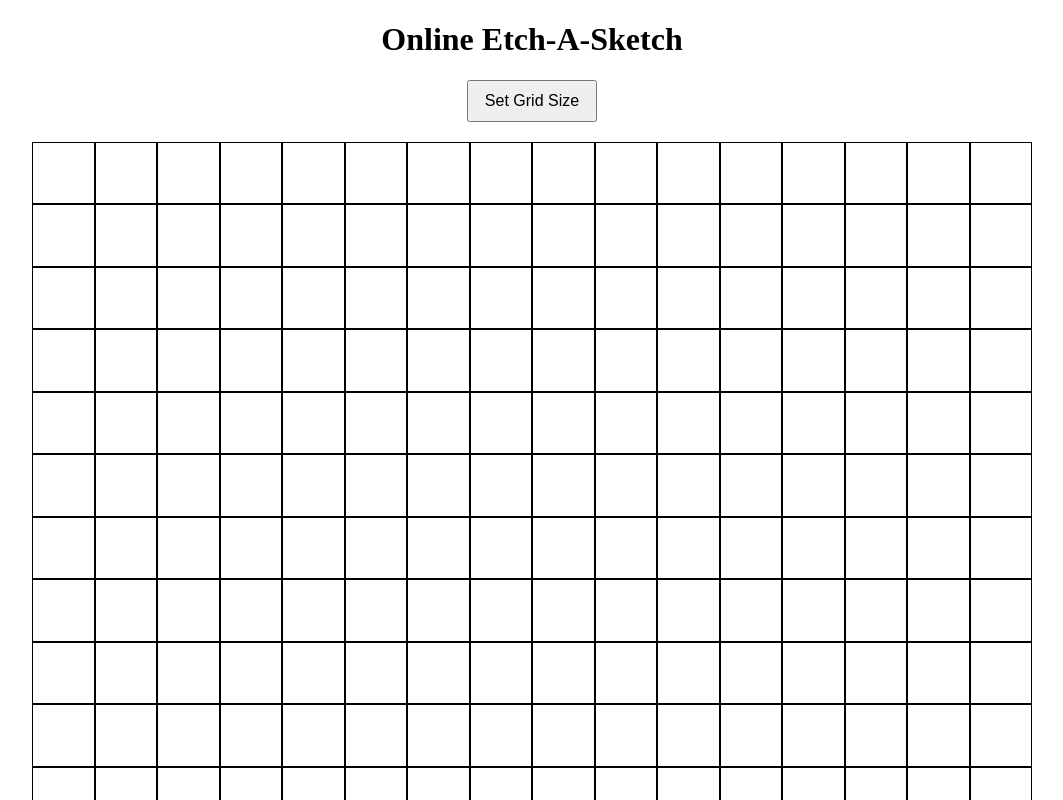
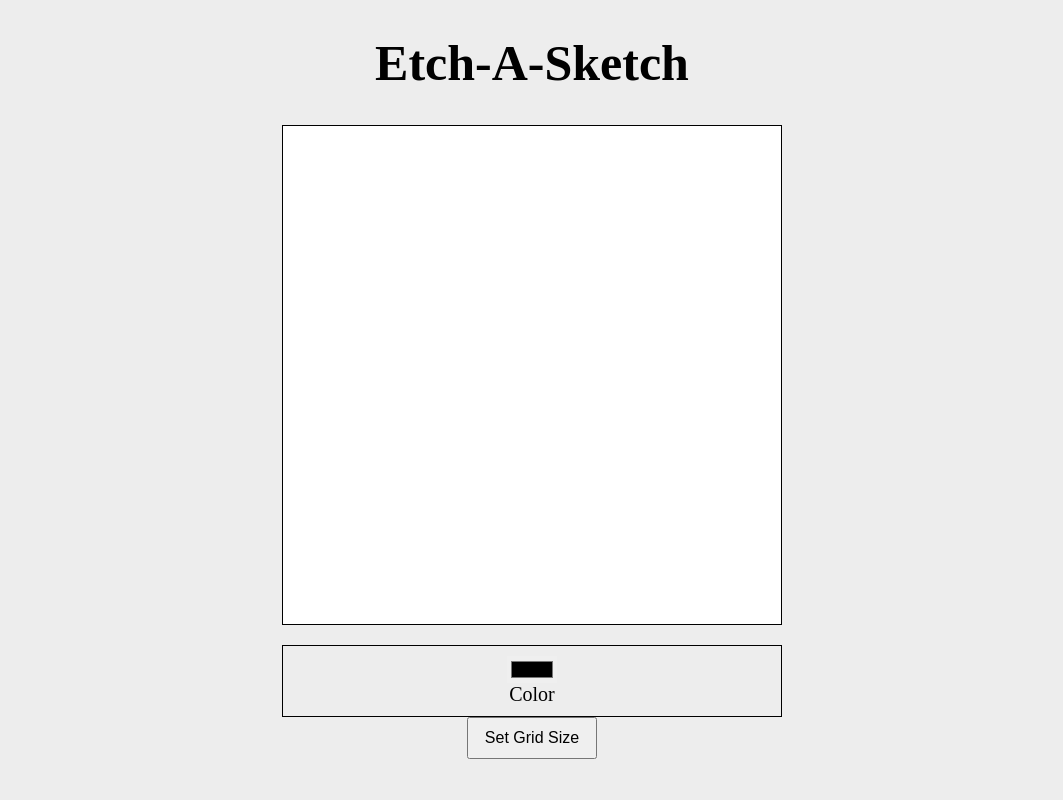
Before and after one commit to macl1214/etch-a-sketch, a plain HTML site: page index.html in a window 1280 px wide. Shown: the top 800 px of the page, without its empty margins (108-1171 px from the left). Drawn offline with Linux system fonts and the light colour scheme; a web font is replaced by a local one.

Commit message:
Change font of title and adjust grid size

```diff
--- a/css/style.css
+++ b/css/style.css
@@ -1,7 +1,44 @@
+body {
+  background-color: #EDEDED;
+}
+
 .container {
   text-align: center;
-  width: 1000px;
+  width: 500px;
+  height: auto;
   margin: auto;
+}
+
+.title {
+  font-family: Trispace;
+  font-size: 50px;
+}
+
+.options {
+  margin-top: 20px;
+}
+
+.palette {
+  display: flex;
+  flex-direction: column;
+  align-items: center;
+  border: 1px black solid;
+  padding: 10px;
+  font-size: 20px;
+}
+
+#color-picker {
+  width: 30px;
+  height: 30px;
+  border-radius: 50%;
+  display: inline-block;
+
+  background-color: blue;
+}
+
+#color {
+  border: none;
+  /* display: none; */
 }
 
 .custom-btn {
@@ -11,8 +48,11 @@
 }
 
 .grid {
+  background-color: white;
   display: grid;
+  grid-template-columns: repeat(16, 1fr);
   grid-auto-rows: 1fr;
+  border: 1px black solid;
 }
 
 .grid::before {
@@ -29,6 +69,6 @@
 }
 
 .grid-box {
-  border: 1px black solid;
+  /* border: 1px white solid; */
   color: black;
 }
--- a/index.html
+++ b/index.html
@@ -7,13 +7,23 @@
   <title>Etch-A-Sketch</title>
 
   <link rel="stylesheet" href="css/style.css">
+  <link rel="preconnect" href="https://fonts.googleapis.com">
+  <link rel="preconnect" href="https://fonts.gstatic.com" crossorigin>
+  <link href="https://fonts.googleapis.com/css2?family=Trispace:wght@300;400;500;700;800&display=swap" rel="stylesheet">
 </head>
 <body>
   <div class="container">
-    <h1 class="title">Online Etch-A-Sketch</h1>
-    <button class="custom-btn">Set Grid Size</button>
+    <h1 class="title">Etch-A-Sketch</h1>
     <div class="grid">
 
+    </div>
+    <div class="options">
+      <div class="palette">
+        <!-- <span id="color-picker"></span> -->
+        <input type="color" name="color" id="color">
+        <label for="color">Color</label>
+      </div>
+      <button class="custom-btn">Set Grid Size</button>
     </div>
   </div>
 
```
Also changed, not shown: js/index.js (line endings or trailing spaces).
